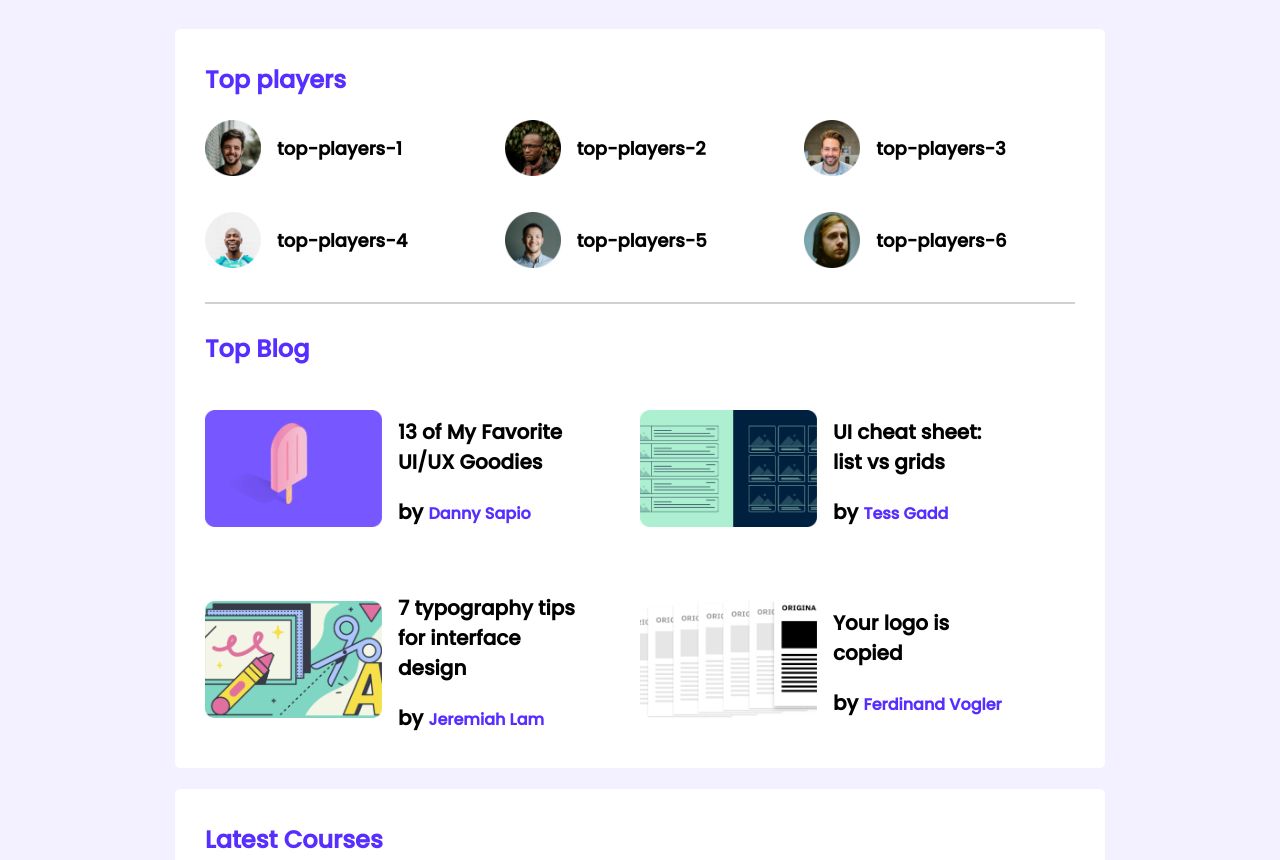
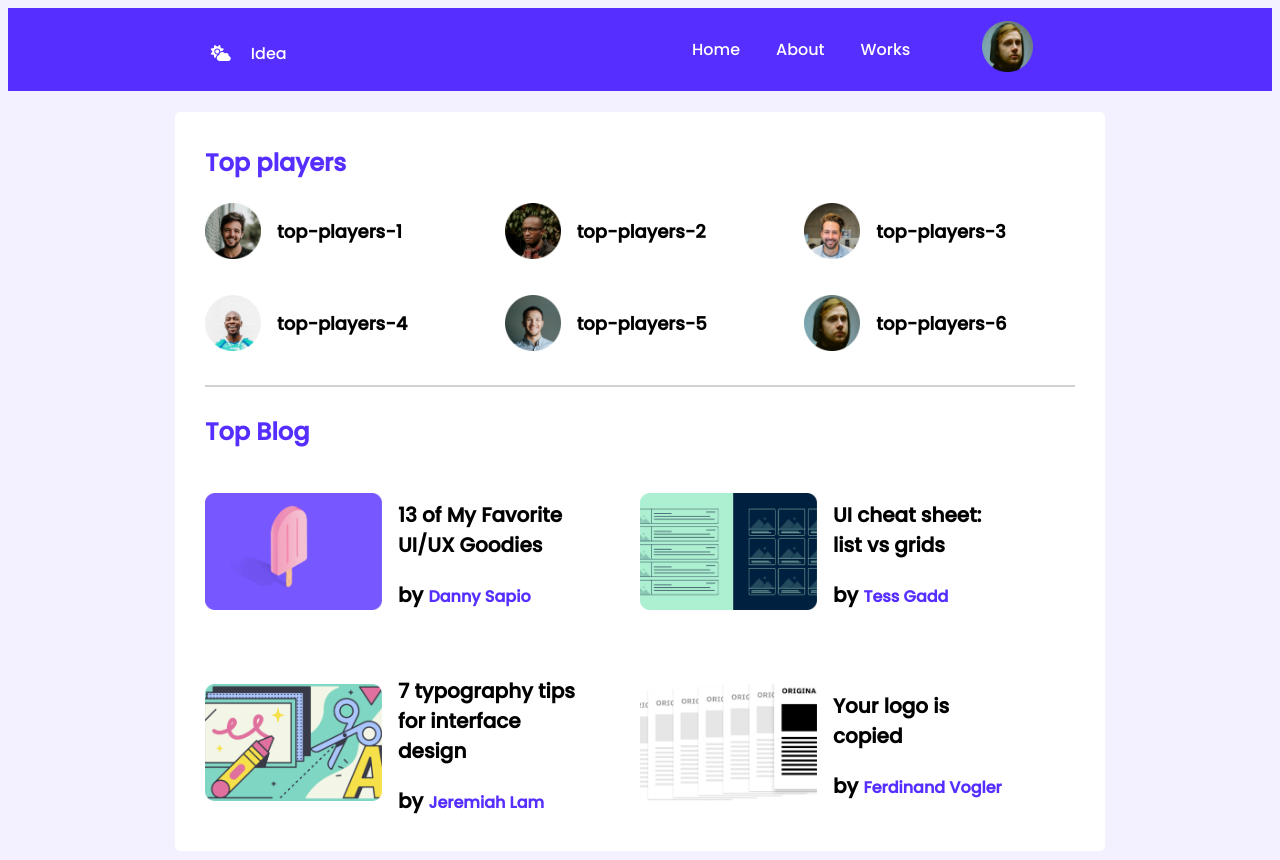
Before and after one commit to mamuntufayel/leader-board-css3, a plain HTML site: page index.html in a window 1280 px wide. Shown: the top 860 px of the page. Drawn offline with Linux system fonts and the light colour scheme.

Commit message:
fully complete with nav

```diff
--- a/index.html
+++ b/index.html
@@ -11,7 +11,28 @@
     <!-- Stylesheet -->
     <link rel="stylesheet" href="styles/style.css">
 </head>
+
+
+<body>
+    <Nav class="the-nav">
+        <div class="nav-all">
+            <div class="left-side">
+                <i class="fas fa-cloud-sun"></i>
+                Idea
+            </div>
+            <div class="right-side">
+                <div class="nav-anchor">
+                    <a href="">Home</a><a href="">About</a><a href="">Works</a><a href=""></a>
+                </div>
+                <div class="nav-img">
+                    <img src="images/players/player-6.png" alt="">
+                </div>
+
+            </div>
+        </div>
+    </Nav>
     <main>
+
         <section class="container">
 
             <!-- top players and top blogs -->
@@ -213,9 +234,6 @@
             </div>
         </section>
     </main>
-
-<body>
-
 </body>
 
 </html>
--- a/styles/style.css
+++ b/styles/style.css
@@ -10,6 +10,49 @@ main{
     justify-content: center;
     flex-direction: column;
     align-items: center;
+}
+.the-nav{
+    background-color: #562EFF;
+
+
+
+}
+.nav-all{
+    display: flex;
+    justify-content: space-around;
+    color: #FFFFFF;
+
+
+
+
+
+}
+.left-side{
+    margin-top: 33px;
+    margin-bottom: 25px;
+    font-size: 16px;
+
+
+}
+.left-side .fa-cloud-sun{
+    margin-right: 16px;
+}
+
+
+.right-side{
+    display: flex;
+    align-items: center;
+    margin-right: 36px;
+}
+.right-side a{
+    text-decoration: none;
+    margin-right: 36px;
+    color: #FFFFFF;
+    font-size: 16px;
+}
+.right-side img{
+    width: 51px;
+    height: 51px;
 }
 .container{
     background-color: #FFFFFF;
```
Lines whose indentation alone changed are shown as unchanged.
